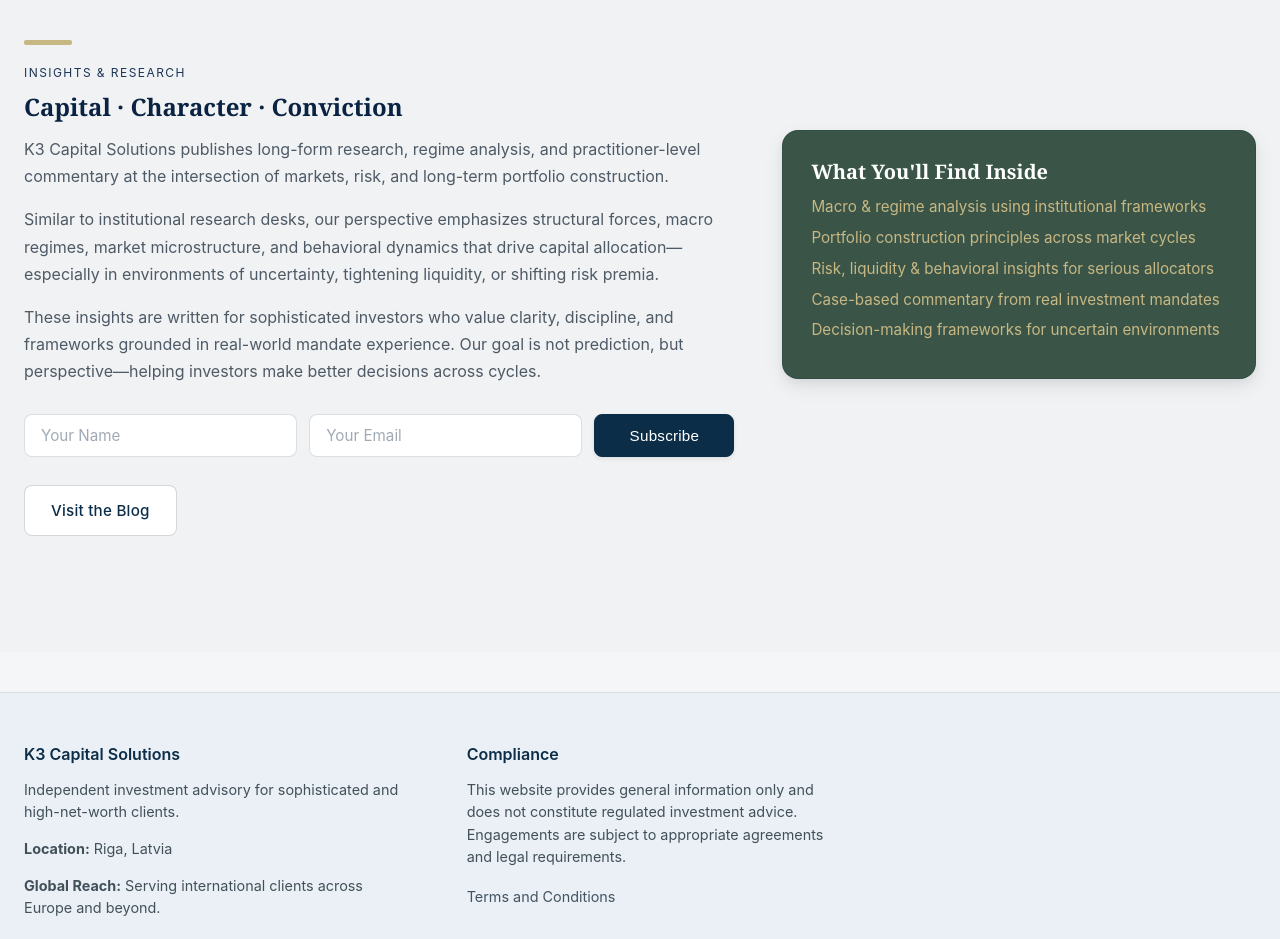
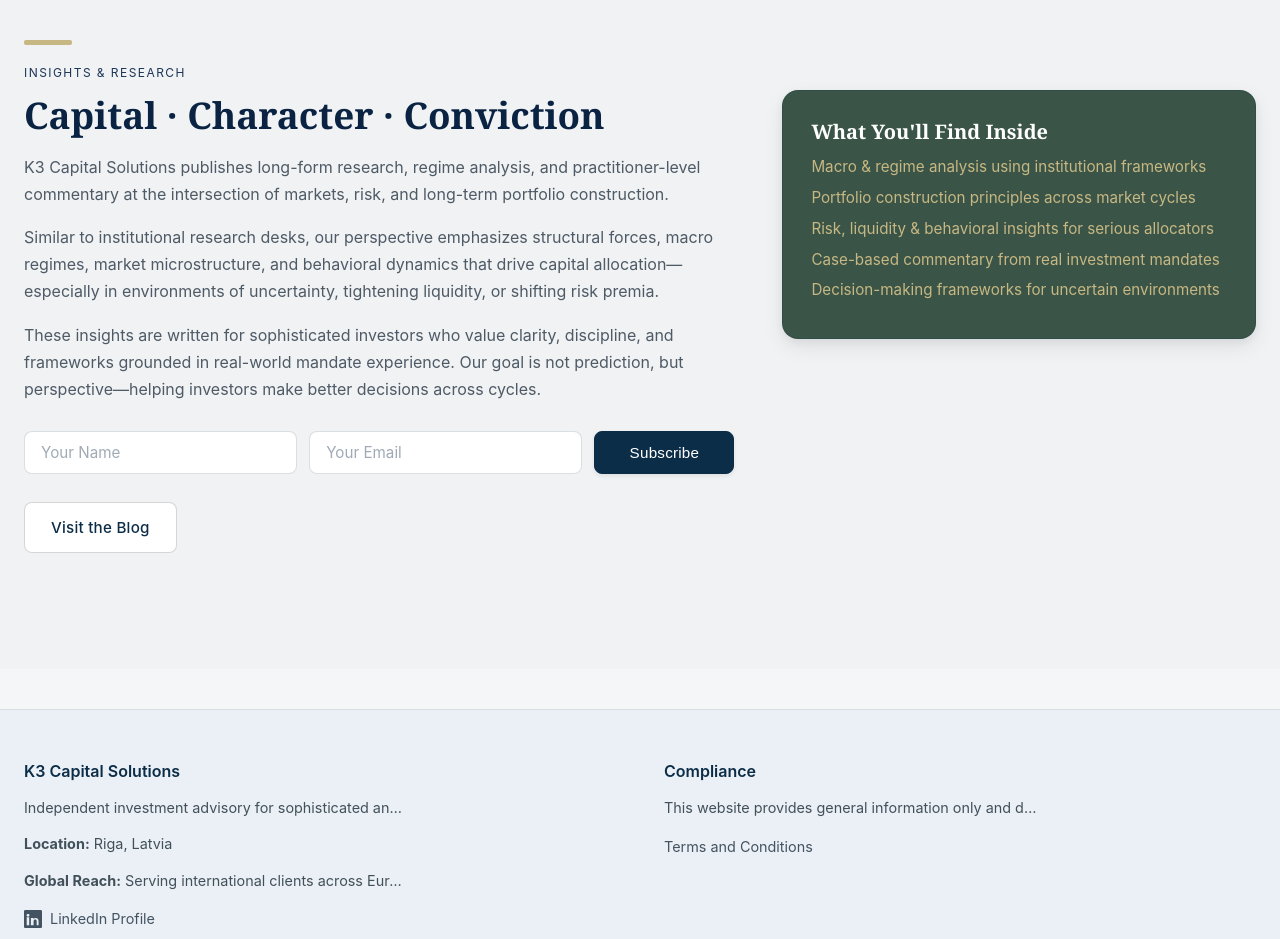
Before and after one commit to indarss/K3CapitalSolutions, a Next.js app: page / in a window 1280 px wide. Shown: the part 2500-3439 px from the top of the page. Built offline with nearby package versions, Linux system fonts and the light colour scheme.

Commit message:
fixes
fixes

```diff
--- a/app/globals.css
+++ b/app/globals.css
@@ -800,6 +800,11 @@
   max-width: 1100px;
 }
 
+.insights-main h2 {
+  font-size: clamp(1.9rem, 3vw, 2.3rem);
+  margin-bottom: 16px;
+}
+
 .insights-main p {
   line-height: 1.7;
 }
@@ -813,7 +818,7 @@
   box-shadow:
     0 8px 20px rgba(0, 0, 0, 0.08),
     0 3px 8px rgba(0, 0, 0, 0.05);
-  margin-top: 90px;
+  margin-top: 50px;
 }
 
 .insights-card h3 {
@@ -888,7 +893,7 @@
 
 .footer-grid {
   display: grid;
-  grid-template-columns: 1fr 2fr;
+  grid-template-columns: 1fr 1fr;
   gap: 48px;
   align-items: start;
 }
@@ -905,11 +910,17 @@
   line-height: 1.55;
   color: #42505a;
   max-width: 380px;
+  white-space: nowrap;
+  overflow: hidden;
+  text-overflow: ellipsis;
 }
 
 .footer-disclaimer {
   font-size: 0.85rem;
   color: #5f6b75;
+  white-space: nowrap;
+  overflow: hidden;
+  text-overflow: ellipsis;
 }
 
 /* Nav list */
--- a/app/page.jsx
+++ b/app/page.jsx
@@ -216,7 +216,10 @@
               </p>
               <ul style={{ marginTop: "12px", listStyle: "none", padding: 0 }}>
                 <li>
-                  <a href="https://www.linkedin.com/in/krists-eiduks-83331939/" target="_blank" rel="noopener noreferrer">
+                  <a href="https://www.linkedin.com/in/krists-eiduks-83331939/" target="_blank" rel="noopener noreferrer" style={{ display: "flex", alignItems: "center", gap: "8px" }}>
+                    <svg width="18" height="18" viewBox="0 0 24 24" fill="currentColor" xmlns="http://www.w3.org/2000/svg">
+                      <path d="M20.447 20.452h-3.554v-5.569c0-1.328-.475-2.236-1.986-2.236-1.081 0-1.722.731-2.004 1.438-.103.25-.129.599-.129.948v5.419h-3.554s.047-8.789 0-9.703h3.554v1.374c.43-.664 1.199-1.61 2.922-1.61 2.134 0 3.733 1.389 3.733 4.377v5.562zM5.337 8.855c-1.144 0-1.915-.758-1.915-1.704 0-.963.79-1.704 1.96-1.704 1.168 0 1.913.741 1.938 1.704 0 .946-.77 1.704-1.983 1.704zm1.581 11.597H3.635V9.549h3.283v10.903zM22.225 0H1.771C.792 0 0 .774 0 1.729v20.542C0 23.227.792 24 1.771 24h20.451C23.2 24 24 23.227 24 22.271V1.729C24 .774 23.2 0 22.225 0z"/>
+                    </svg>
                     LinkedIn Profile
                   </a>
                 </li>
--- a/components/Nav.jsx
+++ b/components/Nav.jsx
@@ -79,7 +79,7 @@
       if (!el) return;
       const navHeight =
         document.querySelector(".nav-wrapper")?.offsetHeight || 78;
-      const extraPadding = -30;
+      const extraPadding = -50;
       window.scrollTo({
         top: el.offsetTop - navHeight - extraPadding,
         behavior: "smooth",
@@ -94,7 +94,7 @@
         if (el) {
           const navHeight =
             document.querySelector(".nav-wrapper")?.offsetHeight || 78;
-          const extraPadding = -30;
+          const extraPadding = -50;
           window.scrollTo({
             top: el.offsetTop - navHeight - extraPadding,
             behavior: "smooth",
```
Also changed, not shown: components/PixabayImage.jsx (+23 -9 lines).
